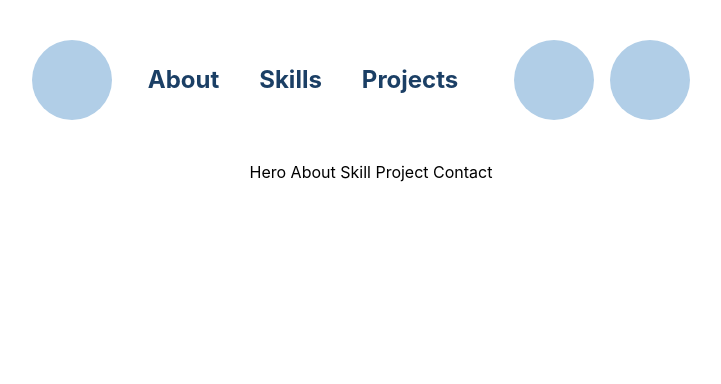
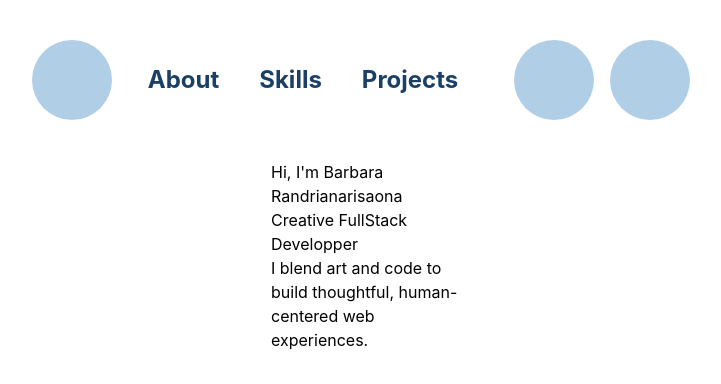
Before and after one commit to BabaxRhb/portfolio, a React (Vite) app: page / in a window 1280 px wide. Shown: the top 384 px of the page, without its empty margins (269-990 px from the left). Built offline with nearby package versions, Linux system fonts and the light colour scheme.

Commit message:
Add : Using react-router and establishing routes

```diff
--- a/package.json
+++ b/package.json
@@ -13,6 +13,7 @@
     "@tailwindcss/vite": "^4.2.1",
     "react": "^18.3.1",
     "react-dom": "^18.3.1",
+    "react-router-dom": "^7.13.1",
     "tailwindcss": "^4.2.1"
   },
   "devDependencies": {
--- a/src/App.tsx
+++ b/src/App.tsx
@@ -1,22 +1,12 @@
-import Header from "./layouts/Header"
-import About from "./pages/About"
-import Contact from "./pages/Contact"
-import Hero from "./pages/Hero"
-import Project from "./pages/Project"
-import Skill from "./pages/Skill"
+import AppProvider from "./providers/AppProvider"
+import AppRoute from "./route/AppRoute"
 
 function App() {
-
 	return (
-		<div className="container flex flex-col items-center justify-center w-full">
-			<Header />
-			<Hero />
-			<About />
-			<Skill />
-			<Project />
-			<Contact />
-		</div>
-	)
+		<AppProvider>
+			<AppRoute/>
+		</AppProvider>
+    )
 }
 
 export default App
--- /dev/null
+++ b/src/data/type.ts
@@ -0,0 +1,7 @@
+interface ChildrenProps {
+    children: React.ReactNode;
+}
+
+export type {
+    ChildrenProps
+}
--- a/src/pages/Hero.tsx
+++ /dev/null
@@ -1,7 +0,0 @@
-const Hero = () => {
-    return (
-        <> Hero </>
-    )
-}
-
-export default Hero;
--- /dev/null
+++ b/src/pages/Home.tsx
@@ -0,0 +1,12 @@
+
+const Home = () => {
+    return (
+        <div>
+            <h1>Hi, I'm Barbara Randrianarisaona</h1>
+            <h1>Creative FullStack Developper</h1>
+            <h3>I blend art and code to build thoughtful, human-centered web experiences.</h3>
+        </div>
+    )
+}
+
+export default Home;
--- /dev/null
+++ b/src/providers/AppProvider.tsx
@@ -0,0 +1,12 @@
+import { BrowserRouter } from 'react-router-dom';
+import type { ChildrenProps } from '../data/type';
+
+const AppProvider = ({ children } : ChildrenProps) => {
+    return (
+        <BrowserRouter>
+            {children}
+        </BrowserRouter>
+    )
+}
+
+export default AppProvider;
--- /dev/null
+++ b/src/route/AppRoute.tsx
@@ -0,0 +1,35 @@
+import { Route, Routes } from "react-router-dom"
+import type { ChildrenProps } from "../data/type"
+
+import Header from "../layouts/Header"
+import Home from "../pages/Home"
+import About from "../pages/About"
+import Skill from "../pages/Skill"
+import Contact from "../pages/Contact"
+import Project from "../pages/Project"
+
+const GeneralLayout = ({ children } : ChildrenProps) => {
+    return (
+        <div className="flex flex-col justify-center mx-auto max-w-50">
+            <Header />
+            <div className="w-full overflow-auto">
+                {children}
+            </div>
+        </div>
+    )
+}
+
+const AppRoute = () => {
+    return (
+        <Routes>
+            <Route path="/" element={<GeneralLayout><Home /></GeneralLayout>} />
+            <Route path="/home" element={<GeneralLayout><Home /></GeneralLayout>} />
+            <Route path="/about" element={<GeneralLayout><About /></GeneralLayout>} />
+            <Route path="/projects" element={<GeneralLayout><Project /></GeneralLayout>} />
+            <Route path="/skills" element={<GeneralLayout><Skill /></GeneralLayout>} />
+            <Route path="/contact" element={<GeneralLayout><Contact /></GeneralLayout>} />
+        </Routes>
+    )
+}
+
+export default AppRoute;
```
Also changed, not shown: 1 other file (tests, documents, lock files or other folders).
